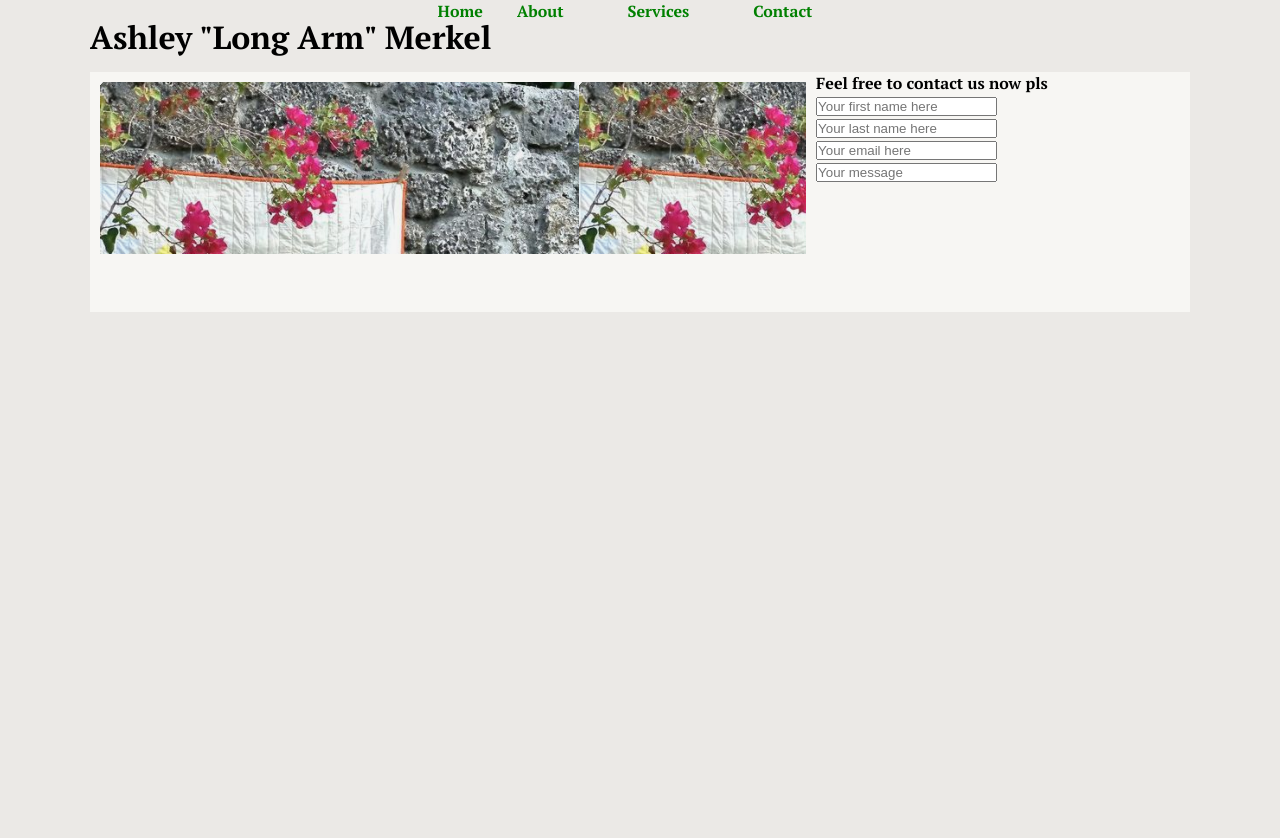
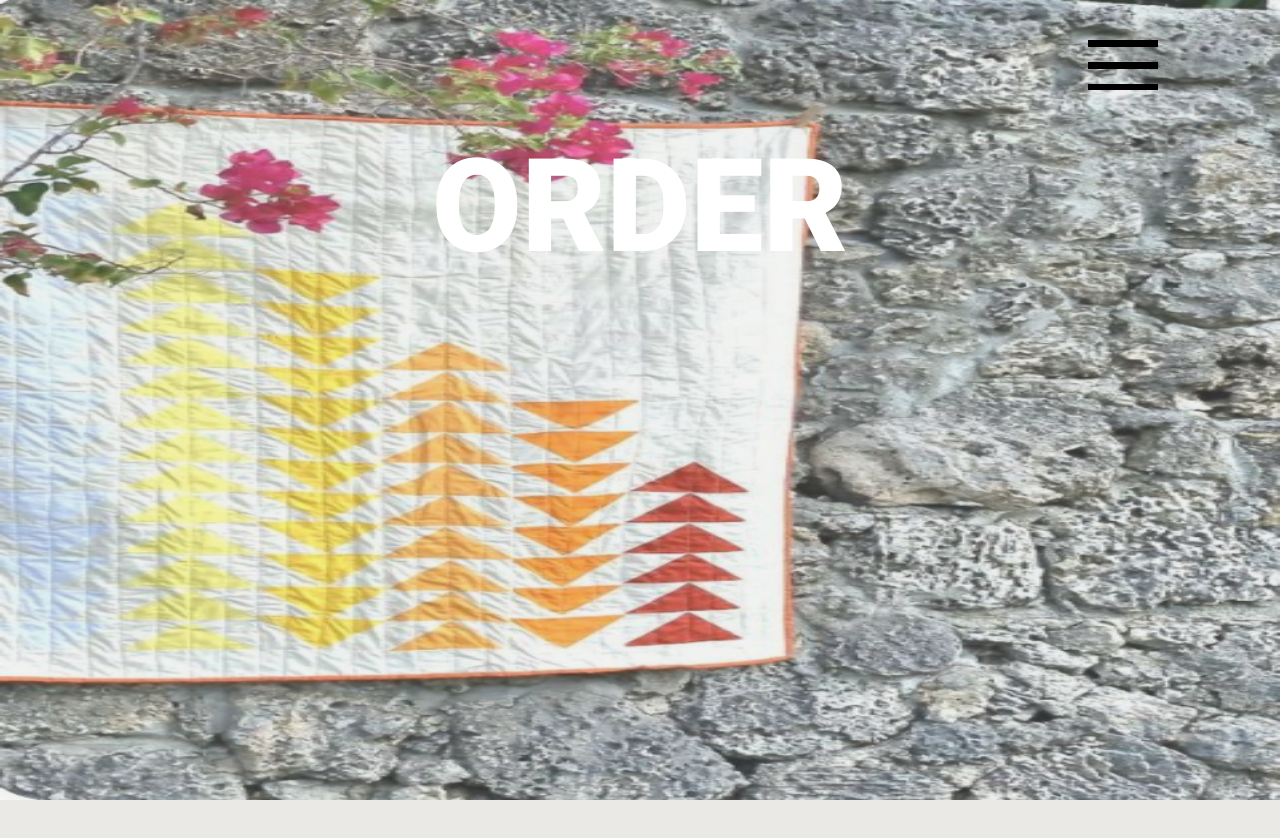
Before and after one commit to merkel-design/SewingWebsite, a plain HTML site: page index.html in a window 1280 px wide. Shown: the top 838 px of the page. Drawn offline with Linux system fonts and the light colour scheme.

Commit message:
added mobile

```diff
--- a/index.html
+++ b/index.html
@@ -5,15 +5,48 @@
         <link type="text/css" rel="stylesheet" href="sewsite.css">
 
         <link rel="preconnect" href="https://fonts.gstatic.com">
-        <link href="https://fonts.googleapis.com/css2?family=PT+Serif:ital,wght@0,400;0,700;1,400;1,700&display=swap" rel="stylesheet">
+        <link href="https://fonts.googleapis.com/css2?family=Roboto:ital,wght@0,100;0,300;0,400;0,500;0,700;0,900;1,100;1,300;1,400;1,500;1,700;1,900&display=swap" rel="stylesheet">
 
     </header>
+
+    <div class="" id="navbarICON"></div>
+
+    <div class="mobileNav">
+        <div class="hamburgerStyling" id="hamBAR1"></div>
+        <div class="hamburgerStyling" id="hamBAR2"></div>
+        <div class="hamburgerStyling" id="hamBAR3"></div>
+    </div>
+
+    <div class="navHide" id="mobileNavSlider">
+        <ul class="mobileSliderUL">
+            <li>Home</li>
+            <li>Blah</li>
+            <li>Blah</li>
+            <li>Blah</li>
+            <li>Blah</li>
+            <li>Blah</li>
+        </ul>
+    </div>
+
+    <div class="mobile-background-header-image"></div>
+
+    <div class="mobile-header-slogan-parent">
+        <h1>ORDER</h1>
+        <h1>NOW!</h1>
+        <div class="buttonStyling">Click me pls</div>
+
+
+    </div>
+
+
+
 
     <div class="header-grid">
         <!-- <div class="header-img"></div> -->
         <ul class="nav-bar">
-            <li>Home</li>
+            <li class="nav-bar-word-format">Home</li>
             <li class="nav-bar-word-format">About</li>
+            <div class="" id="navbarICON"></div>
             <li class="nav-bar-word-format">Services</li>
             <li class="nav-bar-word-format">Contact</li>
         </ul>
@@ -23,18 +56,11 @@
             <div class="landing-grid" id="">
 
             <div class="landing-image"></div>
-            <div class="landing-contact-form">
-                <h4>Feel free to contact us now pls</h4>
-                <input type="text" placeholder="Your first name here">
-                <input type="text" placeholder="Your last name here">
-                <input type="text" placeholder="Your email here">
-                <input type="text" placeholder="Your message">
 
-            </div>
 
-            <div class="landing-button-one"></div>
+            <!-- <div class="landing-button-one"></div>
             <div class="landing-button-two"></div>
-            <div class="landing-button-three"></div>
+            <div class="landing-button-three"></div> -->
 
 
             </div>
--- a/sewsite.css
+++ b/sewsite.css
@@ -14,6 +14,7 @@ body {
     background-repeat: no-repeat;
     font-family: 'PT Serif', serif;
     background-color: rgb(235, 233, 230);
+    font-family: 'Roboto', sans-serif;
 }
 
 
@@ -29,15 +30,8 @@ body {
 
 
 @media (max-width: 1199.98px){
-.header-grid{
-    display: grid;
-    height: 60vh;
-    width: 86%;
-    margin: auto;
 
-    grid-template-rows: 2vh 7vh 30vh 7vh 50vh;
-    grid-template-columns: 100%;
-}
+
  .header-img {
     background-image: url(header.png);
     background-repeat: no-repeat;
@@ -54,16 +48,26 @@ body {
 }
 
 .nav-bar{
-    visibility: visible;
+    visibility: hidden;
     position: relative;
-    margin: auto;
-    color: red;
+    display:inline-flex;
+
+
+
+}
+#navbarICON {
+    height: 50px;
+    width: 50px;
+    background-color: aqua;
+    position: relative;
 
 }
 .nav-bar li{
+    position: relative;
     display:inline-flex;
     text-align: center;
     font-weight: bold;
+    top: 12px;
 }
 .nav-bar-word-format {
     margin: 0 30px 0 30px;
@@ -91,12 +95,158 @@ body {
 }
 
 
-/* BEGINING OF MEDIA QUERY */
-/* BEGINING OF MEDIA QUERY */
-/* BEGINING OF MEDIA QUERY */
+/* BEGINING OF MOBILE */
+/* BEGINING OF MOBILE */
+/* BEGINING OF MOBILE */
+/* BEGINING OF MOBILE */
+/* BEGINING OF MOBILE */
+/* BEGINING OF MOBILE */
+/* BEGINING OF MOBILE */
+/* BEGINING OF MOBILE */
+/* BEGINING OF MOBILE */
+/* BEGINING OF MOBILE */
+/* BEGINING OF MOBILE */
+/* BEGINING OF MOBILE */
+/* BEGINING OF MOBILE */
+/* BEGINING OF MOBILE */
+/* BEGINING OF MOBILE */
+/* BEGINING OF MOBILE */
+/* BEGINING OF MOBILE */
+/* BEGINING OF MOBILE */
+/* BEGINING OF MOBILE */
+/* BEGINING OF MOBILE */
+/* BEGINING OF MOBILE */
+/* BEGINING OF MOBILE */
+/* BEGINING OF MOBILE */
+/* BEGINING OF MOBILE */
+/* BEGINING OF MOBILE */
+/* BEGINING OF MOBILE */
+/* BEGINING OF MOBILE */
+/* BEGINING OF MOBILE */
+/* BEGINING OF MOBILE */
+/* BEGINING OF MOBILE */
+/* BEGINING OF MOBILE */
+/* BEGINING OF MOBILE */
+/* BEGINING OF MOBILE */
+/* BEGINING OF MOBILE */
+/* BEGINING OF MOBILE */
+/* BEGINING OF MOBILE */
+/* BEGINING OF MOBILE */
+/* BEGINING OF MOBILE */
+/* BEGINING OF MOBILE */
+/* BEGINING OF MOBILE */
+/* BEGINING OF MOBILE */
+/* BEGINING OF MOBILE */
+/* BEGINING OF MOBILE */
+/* BEGINING OF MOBILE */
+/* BEGINING OF MOBILE */
+/* BEGINING OF MOBILE */
+/* BEGINING OF MOBILE */
+/* BEGINING OF MOBILE */
+/* BEGINING OF MOBILE */
+/* BEGINING OF MOBILE */
+/* BEGINING OF MOBILE */
+/* BEGINING OF MOBILE */
+/* BEGINING OF MOBILE */
+/* BEGINING OF MOBILE */
+/* BEGINING OF MOBILE */
+/* BEGINING OF MOBILE */
+/* BEGINING OF MOBILE */
+/* BEGINING OF MOBILE */
+/* BEGINING OF MOBILE */
+/* BEGINING OF MOBILE */
+/* BEGINING OF MOBILE */
+/* BEGINING OF MOBILE */
+/* BEGINING OF MOBILE */
+/* BEGINING OF MOBILE */
+/* BEGINING OF MOBILE */
+/* BEGINING OF MOBILE */
+/* BEGINING OF MOBILE */
+/* BEGINING OF MOBILE */
+/* BEGINING OF MOBILE */
+/* BEGINING OF MOBILE */
+/* BEGINING OF MOBILE */
+/* BEGINING OF MOBILE */
+/* BEGINING OF MOBILE */
+/* BEGINING OF MOBILE */
+/* BEGINING OF MOBILE */
+/* BEGINING OF MOBILE */
+/* BEGINING OF MOBILE */
+/* BEGINING OF MOBILE */
+/* BEGINING OF MOBILE */
+/* BEGINING OF MOBILE */
+/* BEGINING OF MOBILE */
+/* BEGINING OF MOBILE */
+/* BEGINING OF MOBILE */
+/* BEGINING OF MOBILE */
+/* BEGINING OF MOBILE */
+/* BEGINING OF MOBILE */
+/* BEGINING OF MOBILE */
+/* BEGINING OF MOBILE */
+/* BEGINING OF MOBILE */
+/* BEGINING OF MOBILE */
+/* BEGINING OF MOBILE */
+/* BEGINING OF MOBILE */
+/* BEGINING OF MOBILE */
+/* BEGINING OF MOBILE */
+/* BEGINING OF MOBILE */
+/* BEGINING OF MOBILE */
+/* BEGINING OF MOBILE */
+/* BEGINING OF MOBILE */
+/* BEGINING OF MOBILE */
+/* BEGINING OF MOBILE */
+/* BEGINING OF MOBILE */
+/* BEGINING OF MOBILE */
+/* BEGINING OF MOBILE */
+/* BEGINING OF MOBILE */
+/* BEGINING OF MOBILE */
+/* BEGINING OF MOBILE */
+/* BEGINING OF MOBILE */
+
 @media (min-width: 600px) {
 
+.mobile-background-header-image {
+    height: 100vh;
+    width: 100%;
+    position: absolute;
+    top:0;
+    background-image: url(quiltOnWall.PNG);
+    z-index: -9999;
+    opacity: 80%;
+    background-repeat: no-repeat;
+    background-size:100% 100%;
+}
+.mobile-header-slogan-parent {
+    height: 20vh;
+    width: 100vw;
+    position: relative;
+    top: 10vh;
+
+}
+.mobile-header-slogan-parent h1 {
+    font-weight: 1000;
+    font-size: 130px;
+    width: 480px;
+    margin: auto;
+    color: white;
+    text-align: center;
+}
+.buttonStyling {
+    height: 60px;
+    width: 180px;
+    position: relative;
+    background-color:rgb(255, 255, 255);
+    margin: auto;
+    top: 40px;
+    text-align: center;
+    line-height: 60px;
+    font-weight: 400;
+    font-size: 1.4rem;
+}
+
+
 .header-grid{
+    visibility: hidden;
     display: grid;
     height: 60vh;
     width: 86%;
@@ -105,17 +255,58 @@ body {
     grid-template-rows: 2vh 7vh 30vh 7vh 50vh;
     grid-template-columns: 100%;
 }
-/* .header-img {
-    background-image: url(header.png);
-    background-repeat: no-repeat;
-    position: relative;
-    text-align: center;
-    margin: 100px auto 20px auto ;
-    height: 144px;
-    width: 269px;
 
 
-} */
+
+.mobileNav {
+    height: 50px;
+    width: 70px;
+    cursor: pointer;
+    position: relative;
+    left: 85%;
+    top: 40px;
+}
+.hamburgerStyling {
+    width: 100%;
+    height: 7px;
+    background-color: black;
+}
+#hamBAR1{
+    margin-top: 0px;
+}
+#hamBAR2{
+    margin-top: 15px;
+}
+#hamBAR3{
+    margin-top: 15px;
+}
+#mobileNavSlider {
+    position: absolute;
+    right: 0;
+    top: 0;
+    height: 1000vh;
+    width: 60vw;
+    background-color: aliceblue;
+    z-index: 999;
+}
+.mobileSliderUL {
+    position: relative;
+    left: 77%;
+}
+.mobileSliderUL li {
+    margin-top: 25px;
+    cursor: pointer;
+    font-size: 2rem;
+}
+.navHide {
+    visibility: hidden;
+}
+
+
+
+
+
+
 .landing-grid-parent{
     grid-row-start: 3 / 4;
 }
```
Also changed, not shown: Sewing.js (added).
